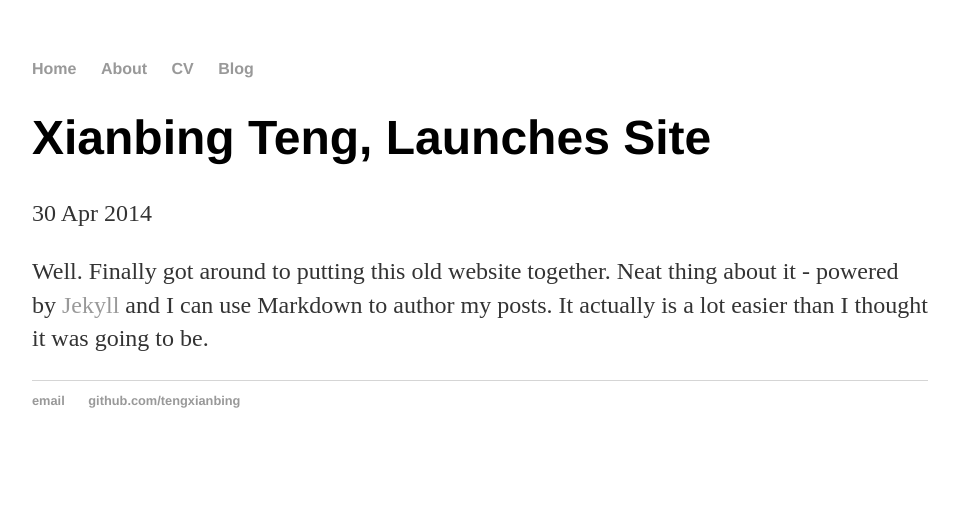
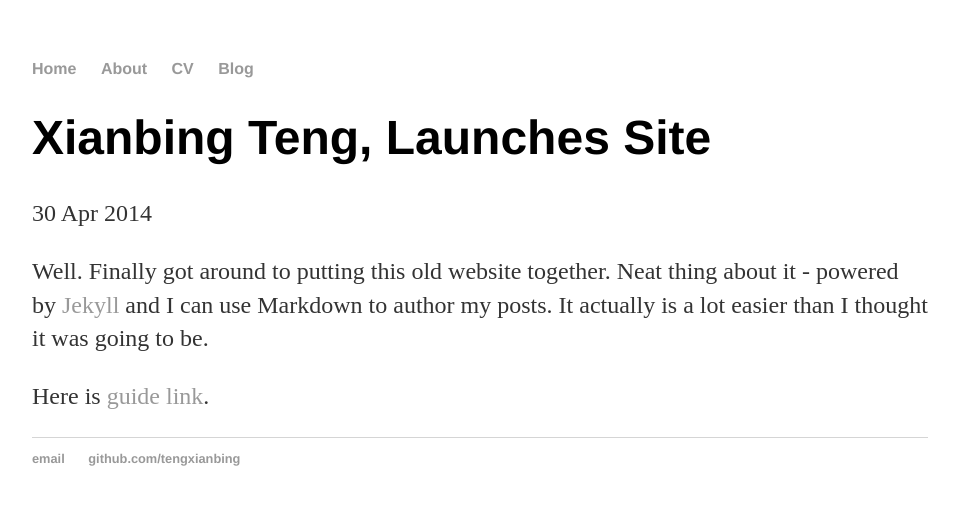
Before and after one commit to tengxianbing/tengxianbing.github.io, a Jekyll site: the page built from _posts/2017-05-11-xianbing-teng-site-launched.md, in a window 1280 px wide. Shown: the top 505 px of the page, without its empty margins (160-1119 px from the left). Built offline with Jekyll 4.4.1, drawn with Linux system fonts in a browser that asks for light colours.

Commit message:
Update 2017-05-11-xianbing-teng-site-launched.md
add guide link.

```diff
--- a/_posts/2017-05-11-xianbing-teng-site-launched.md
+++ b/_posts/2017-05-11-xianbing-teng-site-launched.md
@@ -5,3 +5,5 @@ date: 2014-04-30
 ---
 
 Well. Finally got around to putting this old website together. Neat thing about it - powered by [Jekyll](http://jekyllrb.com) and I can use Markdown to author my posts. It actually is a lot easier than I thought it was going to be.
+
+Here is [guide link](http://jmcglone.com/guides/github-pages/).
```
